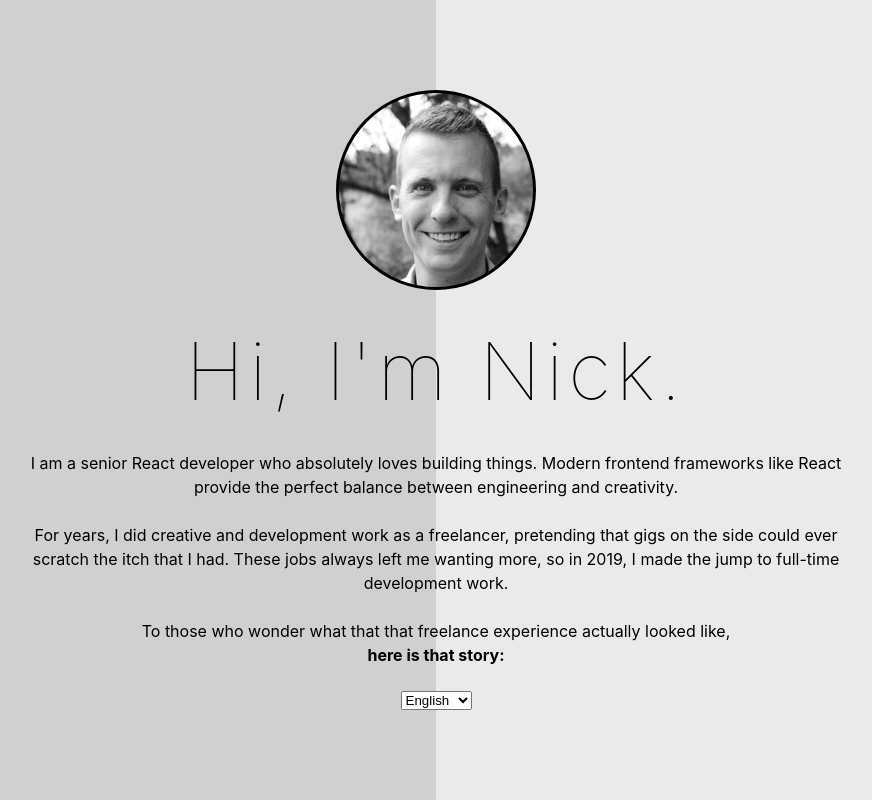
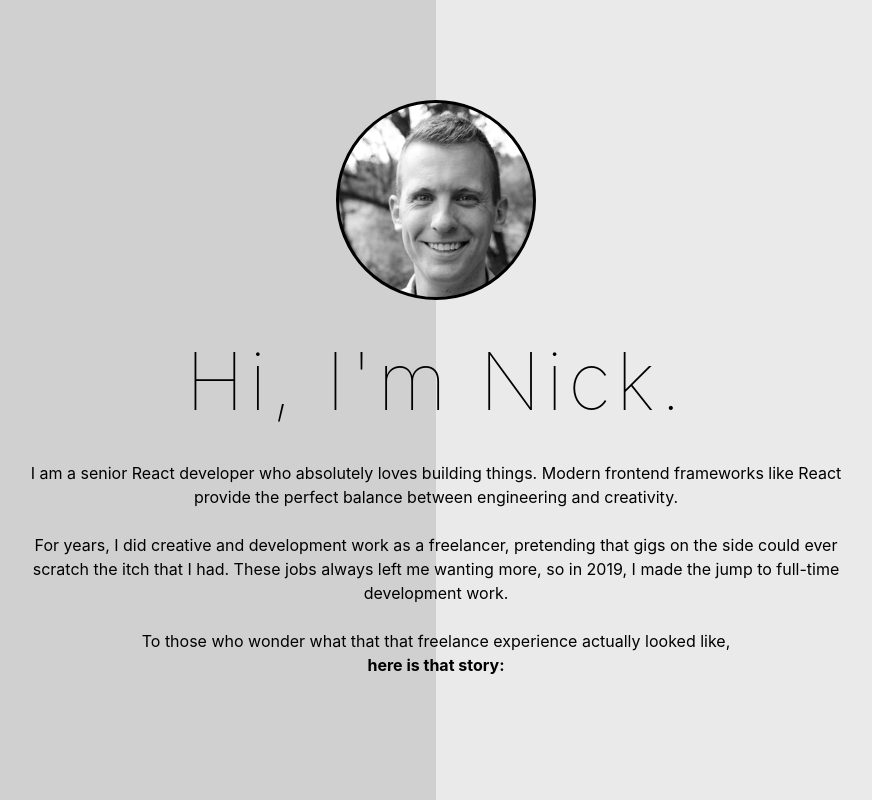
Before and after one commit to nickburczyk/Freelance-Timeline, a React (Create React App) app: page / in a window 1280 px wide. Shown: the top 800 px of the page, without its empty margins (204-1076 px from the left). Built offline with nearby package versions, Linux system fonts and the light colour scheme.

Commit message:
Add language toggle with global language context

```diff
--- a/package.json
+++ b/package.json
@@ -15,8 +15,10 @@
     "@types/node": "^16.11.36",
     "@types/react": "^18.0.9",
     "@types/react-dom": "^18.0.5",
+    "classnames": "^2.3.1",
     "node-sass": "^7.0.1",
     "react": "^18.1.0",
+    "react-circle-flags": "^0.0.17",
     "react-dom": "^18.1.0",
     "react-scripts": "5.0.1",
     "typescript": "^4.7.2",
--- a/src/App.tsx
+++ b/src/App.tsx
@@ -2,14 +2,18 @@ import './App.css';
 import Footer from './components/Footer/Footer';
 import Home from './components/Home/Home';
 import MyTimeline from './components/Timeline/MyTimeline';
+import { LanguageProvider } from './lib/context';
 
 function App() {
   // console.log(sessionStorage)
+
   return (
     <div className="App">
-      <Home/>
-      <MyTimeline/>
-      <Footer/>
+      <LanguageProvider>
+        <Home/>
+        <MyTimeline/>
+        <Footer/>
+      </LanguageProvider>
     </div>
   );
 }
--- a/src/components/Home/Home.tsx
+++ b/src/components/Home/Home.tsx
@@ -1,5 +1,7 @@
-import { useState } from "react"
+import { useContext } from "react"
+import { LanguageContext } from "../../lib/context"
 import useTranslation from "../../lib/Hooks/useTranslation"
+import LanguageToggle from "../LanguageToggle/LanguageToggle"
 import styles from "./home.module.css"
 
 const {
@@ -7,32 +9,31 @@ const {
 } = styles
 
 const Home = () => {
-  const [lang, setLang] = useState<any>("EN-US")
-  const title = useTranslation(lang, texts.title, 'home', 'title')
-  const p1 = useTranslation(lang, texts.p1, 'home', 'p1')
-  const p2 = useTranslation(lang, texts.p2, 'home', 'p2')
-  const p3 = useTranslation(lang, texts.p3, 'home', 'p3')
-  const p3Bold = useTranslation(lang, texts.p3Bold, 'home', 'p3Bold')
+  const { translated } = useContext(LanguageContext)
+
+  const title = useTranslation(texts.title, 'home', 'title')
+  const p1 = useTranslation(texts.p1, 'home', 'p1')
+  const p2 = useTranslation(texts.p2, 'home', 'p2')
+  const p3 = useTranslation(texts.p3, 'home', 'p3')
+  const p3Bold = useTranslation(texts.p3Bold, 'home', 'p3Bold')
 
   return (
     <header className={header}>
       <div className={avatar}/>
-      <h1 className={titleStyle}>{title || texts.title}</h1>
+      <h1 className={titleStyle}>{(translated && title) ? title : texts.title}</h1>
       <p className={p}>
-        {(lang !== "EN-US" && p1) ? p1 : texts.p1}
+        {(translated && p1) ? p1 : texts.p1}
       </p>
       <p className={p}>
-        {(lang !== "EN-US" && p2) ? p2 : texts.p2}
+        {(translated && p2) ? p2 : texts.p2}
       </p>
       <p className={p}>
-        {(lang !== "EN-US" && p3) ? p3 : texts.p3}
+        {(translated && p3) ? p3 : texts.p3}
         <br/>
-        <b>{(lang !== "EN-US" && p3Bold) ? p3Bold : texts.p3Bold}</b>
+        <b>{(translated && p3Bold) ? p3Bold : texts.p3Bold}</b>
       </p>
-      <select onChange={(e)=>setLang(e.target.value)}>
-        <option value={"EN-US"}>English</option>
-        <option value={"DE"}>Deutsch</option>
-      </select>
+
+      <LanguageToggle/>
     </header>
   )
 }
--- /dev/null
+++ b/src/components/LanguageToggle/LanguageToggle.module.css
@@ -0,0 +1,17 @@
+.wrapper {
+  display: flex;
+  gap: 1rem;
+  position: fixed;
+  top: 2rem;
+  right: 2rem;
+}
+
+.flag {
+  cursor: pointer;
+}
+
+.flag.active {
+  outline: 4px solid mediumaquamarine;
+  outline-offset: 4px;
+  border-radius: 50%;
+}
--- /dev/null
+++ b/src/components/LanguageToggle/LanguageToggle.tsx
@@ -0,0 +1,23 @@
+import React, { useContext } from "react";
+import { CircleFlag } from "react-circle-flags";
+import { LanguageContext } from "../../lib/context";
+import cn from 'classnames';
+import styles from './LanguageToggle.module.css'
+
+const LanguageToggle = () => {
+  const { toggleLanguage, lang } = useContext(LanguageContext)
+
+  return (
+    <span className={styles.wrapper}>
+      <CircleFlag onClick={() => toggleLanguage("DE")} className={cn(styles.flag, lang === 'DE' && styles.active)} alt={"Deutsch"} countryCode="de" height={40}/>
+      <CircleFlag onClick={() => toggleLanguage("EN-US")} className={cn(styles.flag, lang === 'EN-US' && styles.active)} alt={"English"}  countryCode="us" height={40}/>
+    </span>
+  )
+}
+
+export default LanguageToggle
+
+
+interface Props {
+  // no props needed
+}
--- a/src/components/Timeline/MyTimeline.tsx
+++ b/src/components/Timeline/MyTimeline.tsx
@@ -1,17 +1,24 @@
 import { Timeline } from "@mui/lab"
+import { useContext } from "react"
+import { LanguageContext } from "../../lib/context"
 import { freelanceHistory } from "../../lib/data"
+import useTranslation from "../../lib/Hooks/useTranslation"
 import { sortObjArray } from "../../lib/utili"
 import Chapter from "./Chapter"
 import styles from './timeline.module.css'
 
 const MyTimeline = () => {
+  const { translated } = useContext(LanguageContext)
   const hist = sortObjArray(freelanceHistory, 'timeframe')
+
+  const design = useTranslation('Design', 'timeline', 'design')
+  const development = useTranslation('Development', 'timeline', 'development')
 
   return (
     <>
       <h2 className={styles.flexHeader}>
-        <span>Design</span>
-        <span>Development</span>
+        <span>{(translated && design) ? design : "Design"}</span>
+        <span>{(translated && development) ? development : "Development"}</span>
       </h2>
       <Timeline style={{maxWidth:'1024px', margin: "0 auto"}}>
         {hist.map( chapter => (
--- a/src/lib/Hooks/useTranslation.ts
+++ b/src/lib/Hooks/useTranslation.ts
@@ -1,6 +1,8 @@
-import { useEffect, useState } from 'react';
+import { useContext, useEffect, useState } from 'react';
+import { LanguageContext } from '../context';
 
-const useTranslation = (lang:"EN-US" | "DE", text:string, page: string, cacheKey:string) => {
+const useTranslation = (text:string, page: string, cacheKey:string) => {
+  const { lang } = useContext(LanguageContext)
   const [translation, setTranslation] = useState<string>('');
 
   useEffect(() => {
@@ -17,6 +19,7 @@ const useTranslation = (lang:"EN-US" | "DE", text:string, page: string, cacheKey
     text,
     source_lang: "EN",
     target_lang: lang,
+    formality: 'less',
     split_sentences: 0
   };
 
--- /dev/null
+++ b/src/lib/context.tsx
@@ -0,0 +1,38 @@
+import React, { useState } from "react"
+import { ValidLanguage } from "./types"
+
+const LanguageContext = React.createContext<LangContext>({} as LangContext)
+
+const LanguageProvider = ({children}:Props) => {
+  const [lang, setLang] = useState<ValidLanguage>('EN-US')
+
+  const toggleLanguage = (langCode:ValidLanguage) => {
+    console.log(langCode)
+    setLang(langCode)
+  }
+
+  const translated = lang !== "EN-US"
+
+  return (
+    <LanguageContext.Provider value={{
+      lang,
+      translated,
+      toggleLanguage
+    }}>
+      {children}
+    </LanguageContext.Provider>
+  )
+}
+
+export { LanguageProvider, LanguageContext }
+
+
+interface Props {
+  children: JSX.Element | JSX.Element[]
+}
+
+interface LangContext {
+  lang: ValidLanguage;
+  translated: boolean;
+  toggleLanguage: (lang: ValidLanguage) => void;
+}
--- a/src/lib/types.ts
+++ b/src/lib/types.ts
@@ -20,3 +20,5 @@ export type IDetailItem = {
   title: string;
   desc: string;
 }
+
+export type ValidLanguage = "EN-US" | "DE"
```
Also changed, not shown: 1 other file (tests, documents, lock files or other folders).
